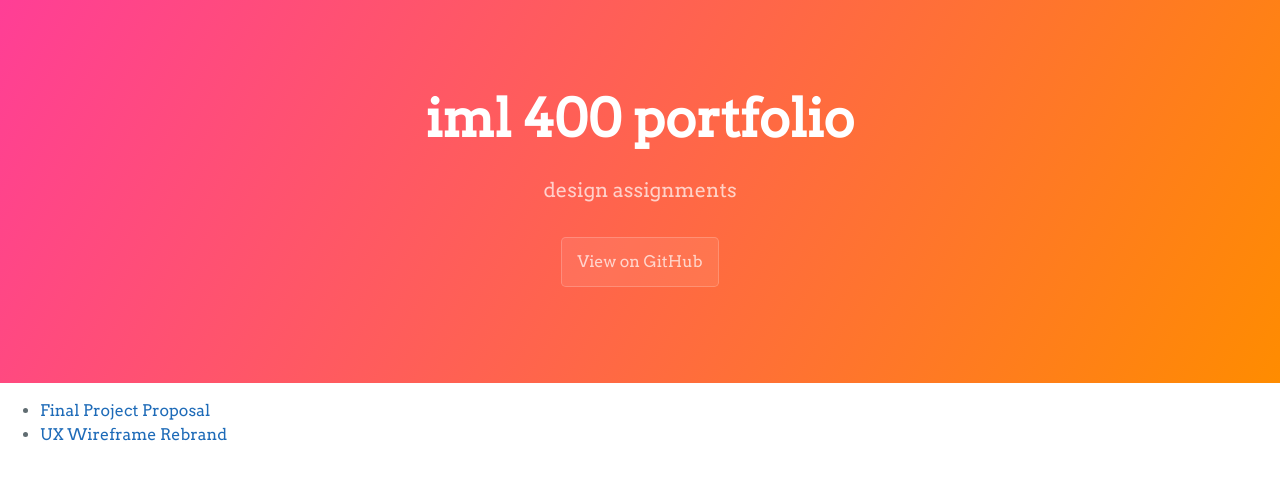
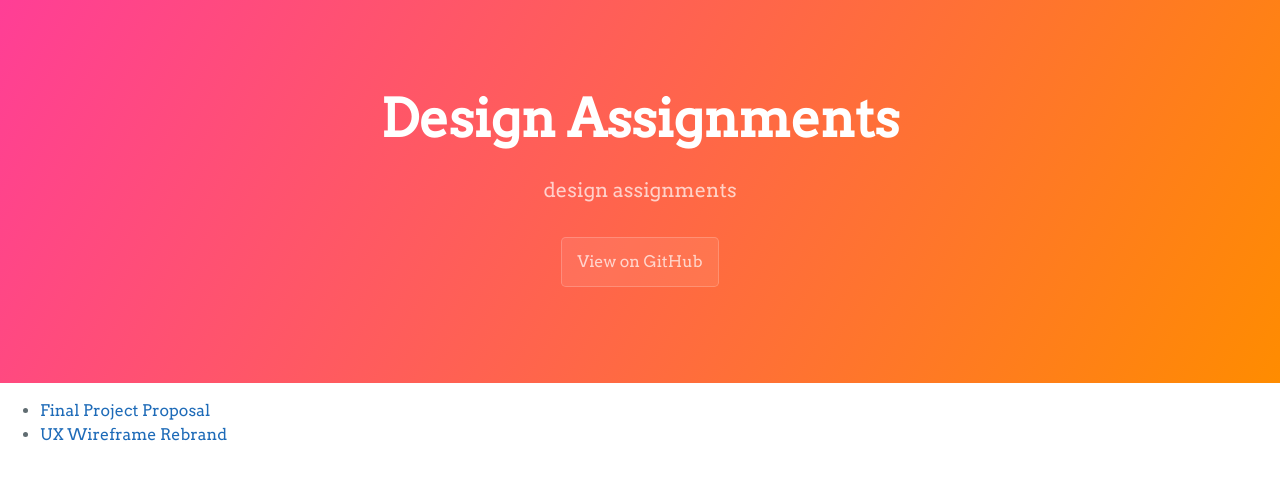
Before and after one commit to sydneytoth/IML400, a plain HTML site: page design assignments/index.html in a window 1280 px wide. Drawn offline with Linux system fonts and the light colour scheme; files that its build step writes are made by us from their sources.

Commit message:
Update index.html

```diff
--- a/design assignments/index.html
+++ b/design assignments/index.html
@@ -13,7 +13,7 @@
 
 <body>
 <section class="page-header">
-      <h1 class="project-name">iml 400 portfolio</h1>
+      <h1 class="project-name">Design Assignments</h1>
       <h2 class="project-tagline">design assignments</h2>
       <a href="https://github.com/sydneytoth/IML400" class="btn">View on GitHub</a>
 </section>
```
